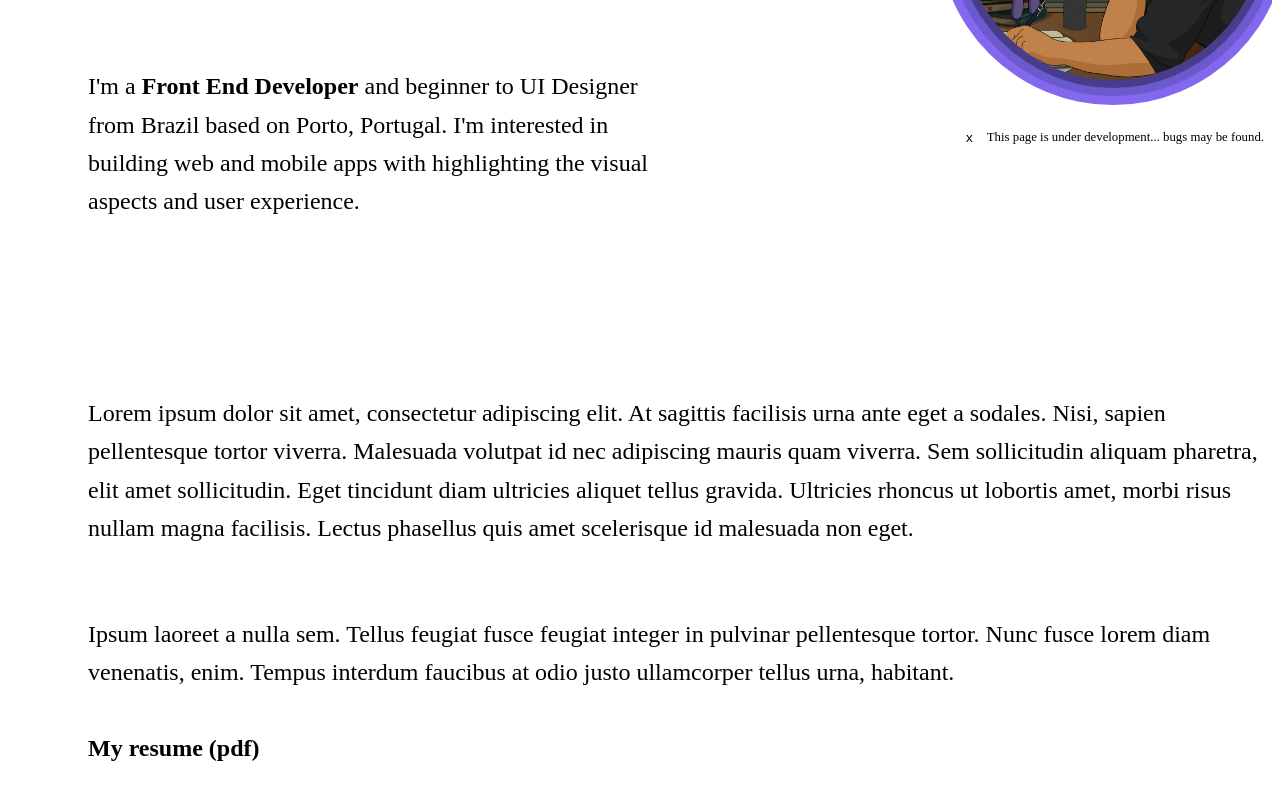
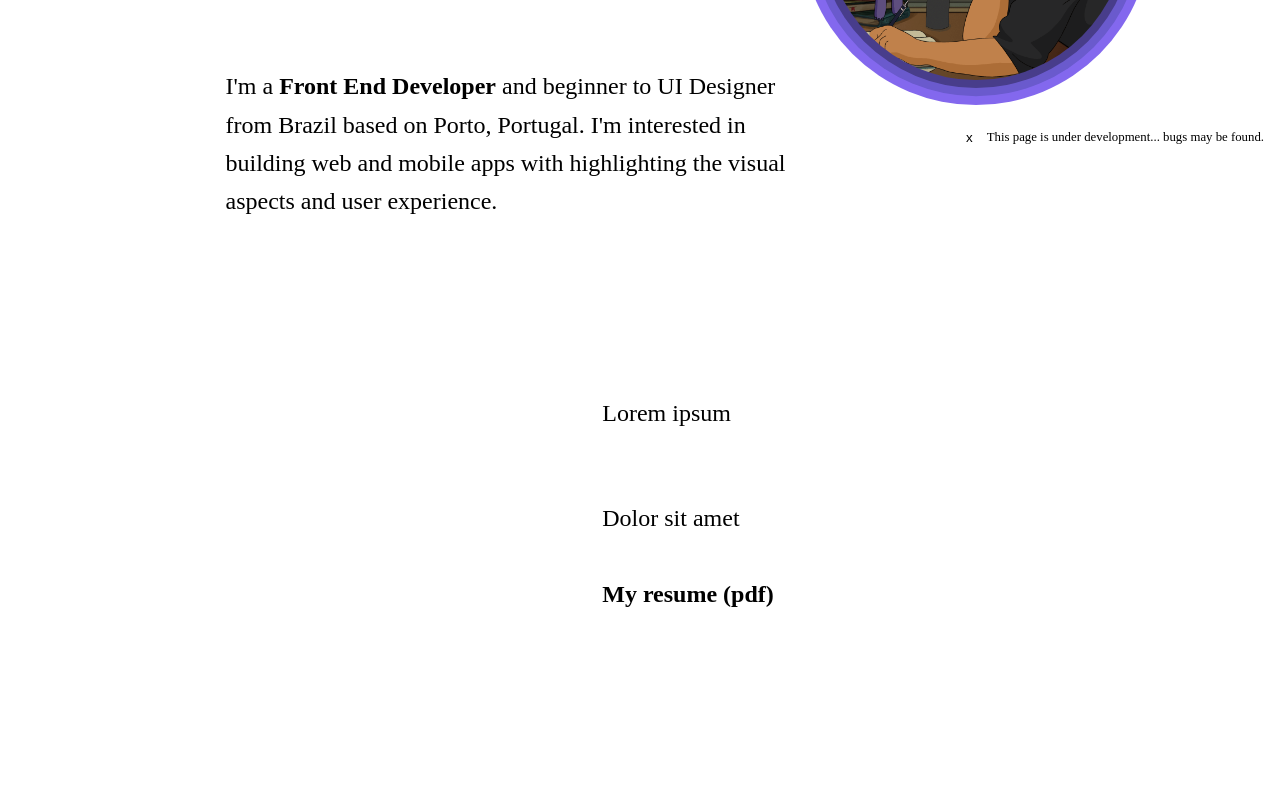
Before and after one commit to brunoalvs/brunoalves.app, a Next.js app: page / in a window 1280 px wide. Shown: the part 639-1439 px from the top of the page. After the commit the page ends 1319 px from the top, so only its background shows below. Built offline with nearby package versions, Linux system fonts and the light colour scheme.

Commit message:
content to about section in home added

```diff
--- a/components/Templates/HomePage/index.tsx
+++ b/components/Templates/HomePage/index.tsx
@@ -13,6 +13,7 @@ type HomePageProps = {
     title: string
     subtitle: string
     text: string[]
+    content: string[]
   }
 }
 
@@ -32,21 +33,9 @@ export function HomePage({ content }: HomePageProps) {
       </section>
       <ChevronsDown />
       <About>
-        <Text>
-          Lorem ipsum dolor sit amet, consectetur adipiscing elit. At sagittis
-          facilisis urna ante eget a sodales. Nisi, sapien pellentesque tortor
-          viverra. Malesuada volutpat id nec adipiscing mauris quam viverra. Sem
-          sollicitudin aliquam pharetra, elit amet sollicitudin. Eget tincidunt
-          diam ultricies aliquet tellus gravida. Ultricies rhoncus ut lobortis
-          amet, morbi risus nullam magna facilisis. Lectus phasellus quis amet
-          scelerisque id malesuada non eget.
-        </Text>
-        <Text>
-          Ipsum laoreet a nulla sem. Tellus feugiat fusce feugiat integer in
-          pulvinar pellentesque tortor. Nunc fusce lorem diam venenatis, enim.
-          Tempus interdum faucibus at odio justo ullamcorper tellus urna,
-          habitant.
-        </Text>
+        {content.about.map((text, index) => (
+          <Text key={index}>{parse(text)}</Text>
+        ))}
 
         <ExternalLink href={"/cv-brunoalves.pdf"}>My resume (pdf)</ExternalLink>
       </About>
--- a/pages/index.tsx
+++ b/pages/index.tsx
@@ -19,6 +19,7 @@ const Home: NextPage = () => {
         experience.
         `,
       ],
+      about: [`Lorem ipsum`, `Dolor sit amet`],
     },
     pt: {
       title: "Olá, meu nome é <strong>Bruno Alves</strong>.",
@@ -31,6 +32,9 @@ const Home: NextPage = () => {
         atenção a usabilidade e aos aspectos mais visuais.
         `,
       ],
+      about: [
+        `Comecei meus estudos em desenvolvimento web no inicio da minha adolescencia, eu era um adolescente que recentemente havia descoberto as maravilhas da internet.`,
+      ],
     },
   }
 
```
